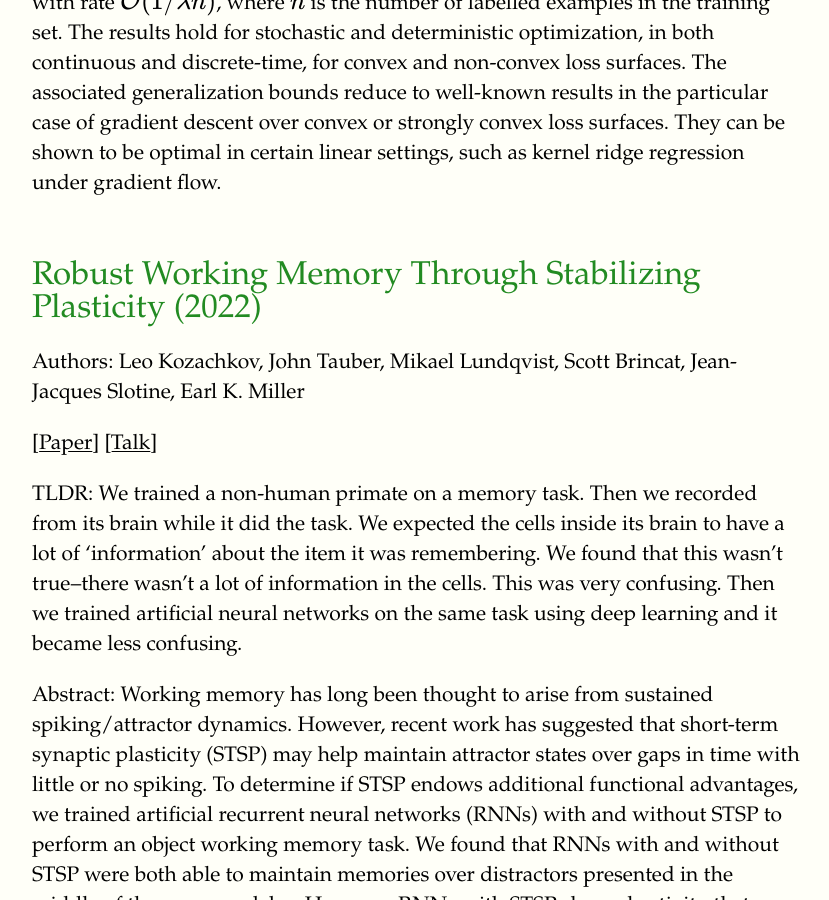
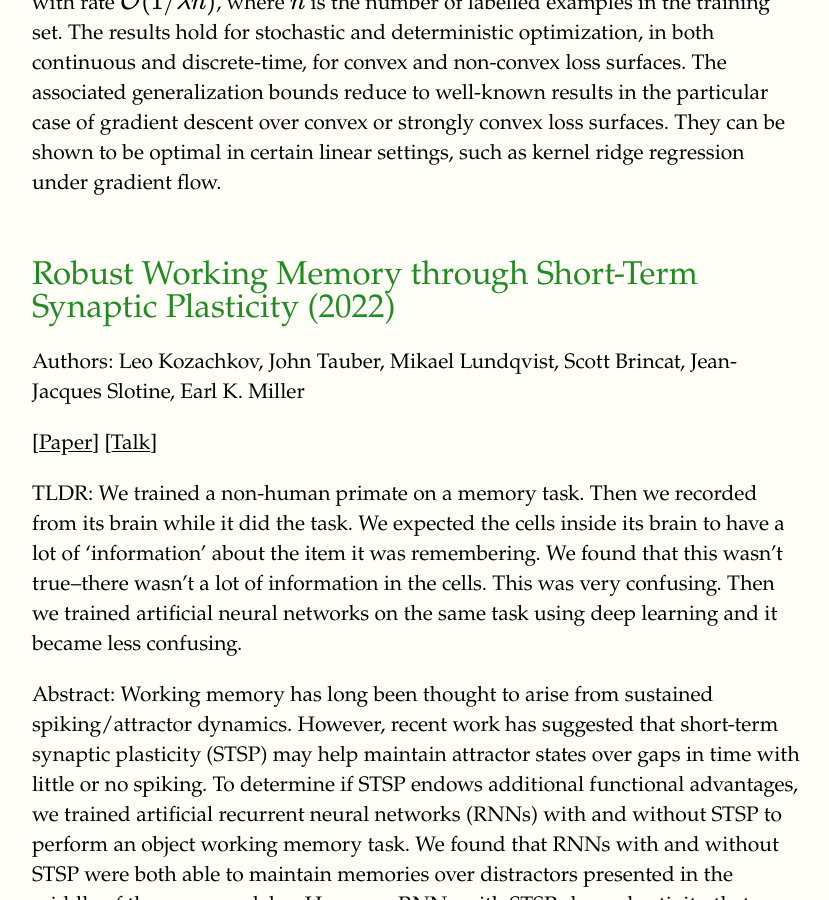
Before and after one commit to kozleo/kozleo.github.io, a Jekyll site: the page built from _posts/2021-6-06-Projects.md, in a window 1280 px wide and 900 px high, scrolled down 741 px. Shown: the whole window, without its empty margins (224-1053 px from the left). Built offline with Jekyll 4.4.1, drawn with Linux system fonts in a browser that asks for light colours; nearby versions of some CDN libraries; our own code applies the rules of GitHub Pages for plain Markdown files.

Commit message:
title correction

```diff
--- a/_posts/2021-6-06-Projects.md
+++ b/_posts/2021-6-06-Projects.md
@@ -18,7 +18,7 @@ Authors: Leo Kozachkov, Patrick M. Wensing, Jean-Jacques Slotine
 
 Abstract: We prove that Riemannian contraction in a supervised learning setting implies generalization. Specifically, we show that if an optimizer is contracting in some Riemannian metric with rate $$\lambda > 0$$, it is uniformly algorithmically stable with rate $$\mathcal{O}(1/\lambda n)$$, where $$n$$ is the number of labelled examples in the training set. The results hold for stochastic and deterministic optimization, in both continuous and discrete-time, for convex and non-convex loss surfaces. The associated generalization bounds reduce to well-known results in the particular case of gradient descent over convex or strongly convex loss surfaces. They can be shown to be optimal in  certain linear settings, such as kernel ridge regression under gradient flow.
 
-# Robust Working Memory Through Stabilizing Plasticity (2022)
+# Robust Working Memory through Short-Term Synaptic Plasticity (2022)
 
 Authors: Leo Kozachkov, John Tauber, Mikael Lundqvist, Scott Brincat, Jean-Jacques Slotine, Earl K. Miller
 
```
